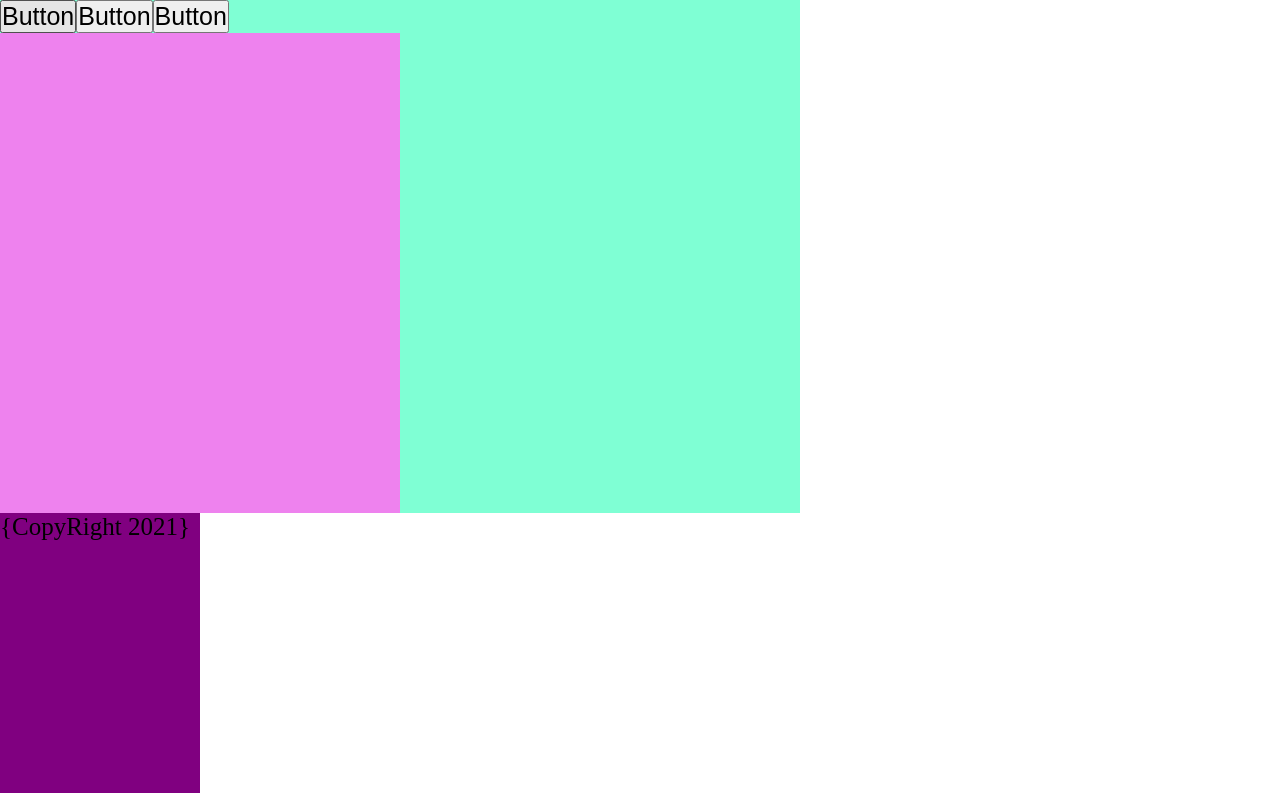
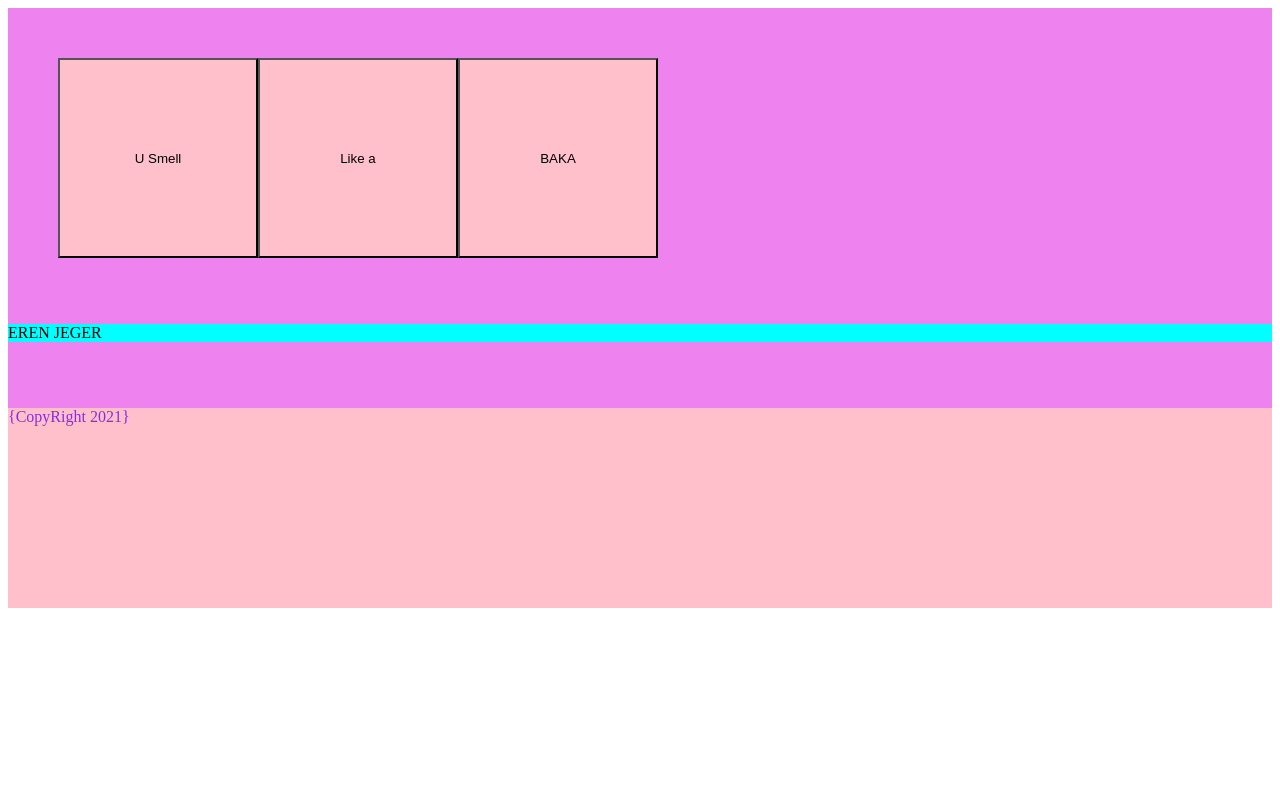
Before and after one commit to Chackwalla/Paulin_Utkham_Sassy, a plain HTML site: page Trial 2/index.html in a window 1280 px wide. Drawn offline with Linux system fonts and the light colour scheme.

Commit message:
orkar inte ;-;

```diff
--- a/style.scss
+++ b/Trial 1/style.scss
@@ -1,8 +1,8 @@
-*{
+/*{
     margin: 0;
     padding: 0;
     font-size: 25px;
-}
+}*/
 
 nav{
     @include flexGeneral(center);
@@ -33,3 +33,7 @@ footer {
     justify-content: $position;
     //align-items: center;
 }
+
+@mixin background-colorStatic() {
+    background-color: rgb(0, 255, 149);
+}
--- a/index.html
+++ b/Trial 2/index.html
@@ -5,14 +5,18 @@
     <meta charset="UTF-8">
     <meta http-equiv="X-UA-Compatible" content="IE=edge">
     <meta name="viewport" content="width=device-width, initial-scale=1.0">
-    <title>SASS</title>
+    <title>SASSY SUSSY BAKA</title>
 
 </head>
 <body>
     <div class="container">
         <nav>
-            <button>Button</button><button>Button</button><button>Button</button>
-            <main></main>
+            <div id="Butts">
+                <button>U Smell</button><button>Like a</button><button>BAKA</button>
+            </div>
+            <main>
+                <p>EREN JEGER</p>
+            </main>
         </nav>
         <footer>{CopyRight 2021}</footer>
     </div>
--- /dev/null
+++ b/Trial 2/style.scss
@@ -0,0 +1,41 @@
+@mixin background($bgc) {
+    background-color: $bgc;
+}
+
+@mixin FlexCenter() {
+    flex-direction: column;
+    //justify-content: space-around;
+    justify-content: center;
+}
+
+
+nav{
+    @include background(violet);
+    height: 50vh;
+    align-items: center;
+}
+
+p{
+    @include background(aqua);
+    color: rgb(0, 0, 0)
+
+}
+
+#Butts{
+    align-content: center;
+    justify-content: center;
+    padding: 50px;
+}
+
+button{
+    @include background(pink);
+    height: 25vh;
+    width: 25vh;
+    align-items: center;
+}
+
+footer{
+    @include background(pink);
+    height: 25vh;
+    color: blueviolet;
+}
```
Also changed, not shown: Trial 1/index.html (added, +20 -0 lines), Trial 1/style.css (renamed from style.css), Trial 2/style.css (added), 3 other files.
